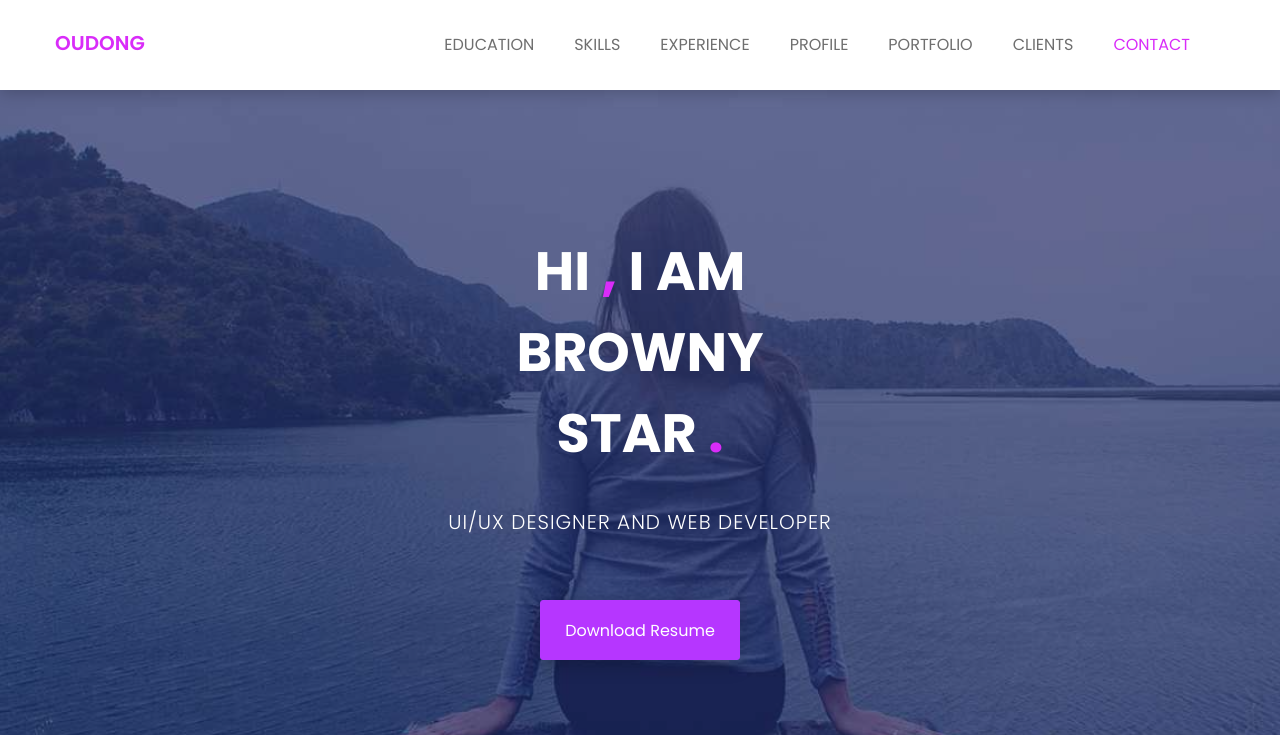
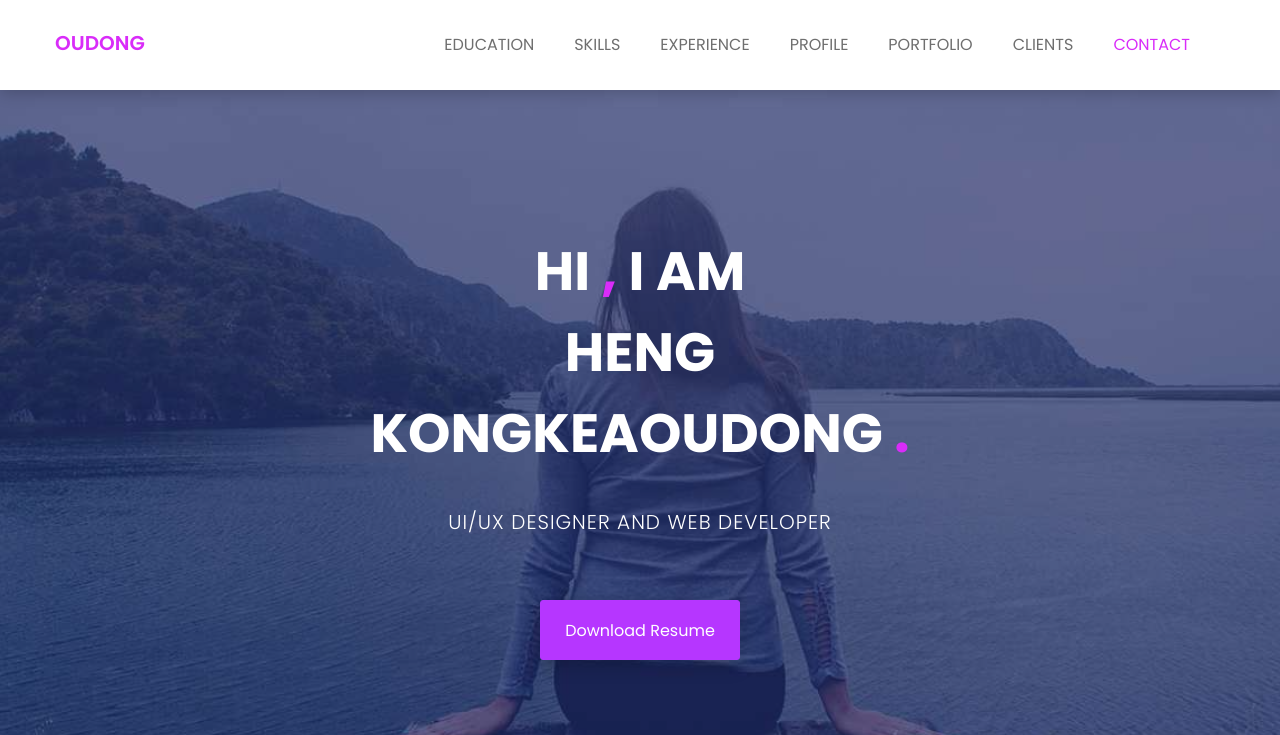
Before and after one commit to Toya-33/Portfolio, a plain HTML site: page index.html in a window 1280 px wide. Shown: the top 735 px of the page. Drawn offline with nearby package versions, Linux system fonts and the light colour scheme.

Commit message:
change name

```diff
--- a/index.html
+++ b/index.html
@@ -105,7 +105,7 @@
 			<div class="row">
 				<div class="col-md-12 text-center">
 					<div class="header-text">
-						<h2>hi <span>,</span> i am <br> browny <br> star <span>.</span> </h2>
+						<h2>hi <span>,</span> i am <br> Heng <br> KongkeaOudong <span>.</span> </h2>
 						<p>ui/ux designer and web developer</p>
 						<a href="assets/download/browney.txt" download>download resume</a>
 					</div><!--/.header-text-->
```
